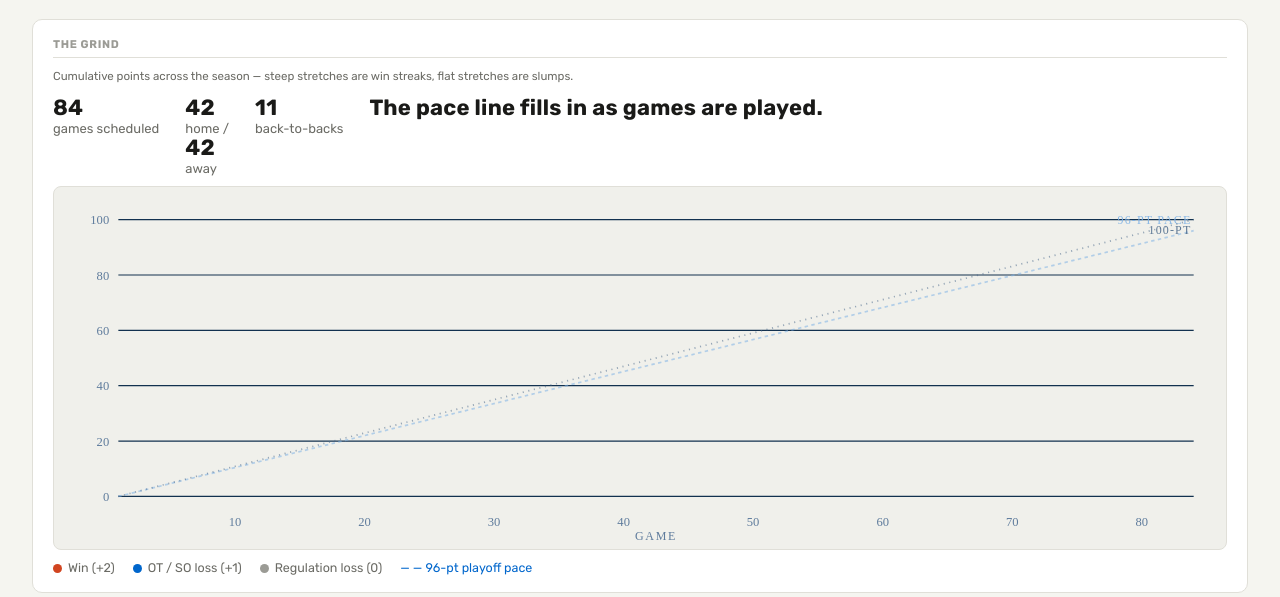
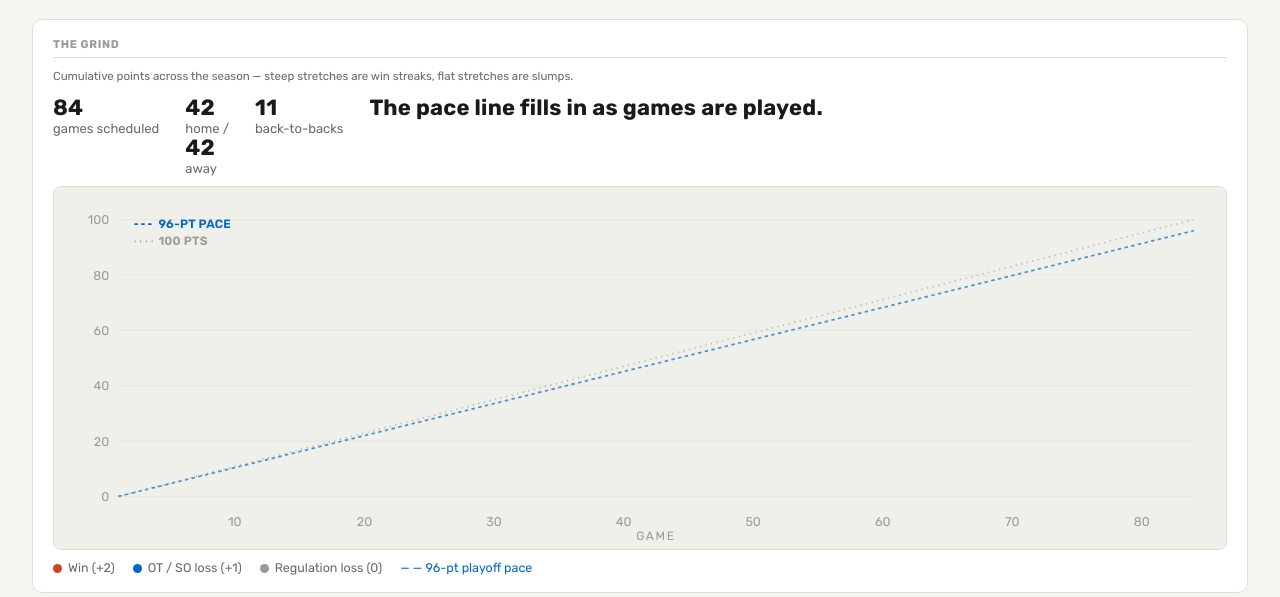
Before and after one commit to LenZ-LB/Schedule-Lab, a plain HTML site: page docs/index.html in a window 1280 px wide. Shown: the part 203-800 px from the top of the page. Drawn offline with Linux system fonts and the light colour scheme.

Commit message:
Layout Update

```diff
--- a/docs/app.js
+++ b/docs/app.js
@@ -175,24 +175,29 @@ function renderGrind() {
 
   // y gridlines every 20 pts
   for (let p = 0; p <= yMaxPts; p += 20) {
-    svg += `<line x1="${padL}" y1="${y(p).toFixed(1)}" x2="${W - padR}" y2="${y(p).toFixed(1)}" stroke="#12314F" stroke-width="1"/>`;
-    svg += `<text x="${padL - 8}" y="${(y(p) + 4).toFixed(1)}" text-anchor="end" fill="#5E7B9C" font-size="11" font-family="Barlow Condensed">${p}</text>`;
+    svg += `<line x1="${padL}" y1="${y(p).toFixed(1)}" x2="${W - padR}" y2="${y(p).toFixed(1)}" stroke="var(--grid)" stroke-width="1"/>`;
+    svg += `<text x="${padL - 8}" y="${(y(p) + 4).toFixed(1)}" text-anchor="end" fill="var(--text3)" font-size="11" font-family="Rubik">${p}</text>`;
   }
   // x ticks every ~10 games
   for (let i = 9; i < N; i += 10) {
-    svg += `<text x="${x(i).toFixed(1)}" y="${H - 14}" text-anchor="middle" fill="#5E7B9C" font-size="11" font-family="Barlow Condensed">${i + 1}</text>`;
+    svg += `<text x="${x(i).toFixed(1)}" y="${H - 14}" text-anchor="middle" fill="var(--text3)" font-size="11" font-family="Rubik">${i + 1}</text>`;
   }
-  svg += `<text x="${(padL + plotW / 2).toFixed(1)}" y="${H - 2}" text-anchor="middle" fill="#5E7B9C" font-size="10.5" font-family="Barlow Condensed" letter-spacing="1.5">GAME</text>`;
+  svg += `<text x="${(padL + plotW / 2).toFixed(1)}" y="${H - 2}" text-anchor="middle" fill="var(--text3)" font-size="10.5" font-family="Rubik" letter-spacing="1.5">GAME</text>`;
 
-  // reference pace lines: 96 pts (typical playoff cut) and 100 pts
-  const pace = (target, color, dash, label, labelDy) => {
-    const x2 = x(N - 1), y2 = y(target);
-    let s = `<line x1="${x(0)}" y1="${y(0).toFixed(1)}" x2="${x2.toFixed(1)}" y2="${y2.toFixed(1)}" stroke="${color}" stroke-width="1.5" stroke-dasharray="${dash}" opacity="0.55"/>`;
-    s += `<text x="${(x2 - 2).toFixed(1)}" y="${(y2 + labelDy).toFixed(1)}" text-anchor="end" fill="${color}" font-size="10.5" font-family="Barlow Condensed" letter-spacing="1" opacity="0.9">${label}</text>`;
-    return s;
-  };
-  svg += pace(96, "#7FB2E5", "3 3", "96-PT PACE", -6);
-  svg += pace(100, "#4D6B8C", "1 4", "100-PT", 13);
+  // reference pace lines: 96 pts (typical playoff cut) and 100 pts.
+  // Labels live in a small fixed legend in the top-left corner instead of
+  // at the line's endpoint -- anchoring text to the endpoint means it
+  // collides with real result dots by season's end, since a competitive
+  // team's actual point total ends up right around 96-100 anyway.
+  const paceLine = (target, color, dash) =>
+    `<line x1="${x(0)}" y1="${y(0).toFixed(1)}" x2="${x(N - 1).toFixed(1)}" y2="${y(target).toFixed(1)}" stroke="${color}" stroke-width="1.5" stroke-dasharray="${dash}" opacity="0.7"/>`;
+  svg += paceLine(96, "var(--accent)", "3 3");
+  svg += paceLine(100, "var(--text3)", "1 4");
+  const legendX = padL + 14, legendY = padT + 4;
+  svg += `<line x1="${legendX}" y1="${legendY}" x2="${legendX + 16}" y2="${legendY}" stroke="var(--accent)" stroke-width="1.5" stroke-dasharray="3 3"/>`;
+  svg += `<text x="${legendX + 21}" y="${legendY + 3.5}" fill="var(--accent)" font-size="10.5" font-family="Rubik" font-weight="600" letter-spacing=".02em">96-PT PACE</text>`;
+  svg += `<line x1="${legendX}" y1="${legendY + 15}" x2="${legendX + 16}" y2="${legendY + 15}" stroke="var(--text3)" stroke-width="1.5" stroke-dasharray="1 4"/>`;
+  svg += `<text x="${legendX + 21}" y="${legendY + 18.5}" fill="var(--text3)" font-size="10.5" font-family="Rubik" font-weight="600" letter-spacing=".02em">100 PTS</text>`;
 
   // the cumulative points line (played games only)
   if (played.length) {
@@ -202,17 +207,17 @@ function renderGrind() {
     const areaD = d + ` L ${x(lastPlayedIdx).toFixed(1)} ${y(0).toFixed(1)} L ${x(0).toFixed(1)} ${y(0).toFixed(1)} Z`;
     svg += `<path d="${areaD}" fill="url(#paceFill)" opacity="0.5"/>`;
     svg += `<defs><linearGradient id="paceFill" x1="0" y1="0" x2="0" y2="1">
-      <stop offset="0" stop-color="#FF4C00" stop-opacity="0.35"/>
-      <stop offset="1" stop-color="#FF4C00" stop-opacity="0"/></linearGradient></defs>`;
-    svg += `<path d="${d}" fill="none" stroke="var(--orange)" stroke-width="2.5" stroke-linejoin="round"/>`;
+      <stop offset="0" stop-color="#D14520" stop-opacity="0.30"/>
+      <stop offset="1" stop-color="#D14520" stop-opacity="0"/></linearGradient></defs>`;
+    svg += `<path d="${d}" fill="none" stroke="var(--brand-orange)" stroke-width="2.5" stroke-linejoin="round"/>`;
 
     // result dots — color shows how each point was earned; streaks read as slope
     games.forEach((g, i) => {
       if (!g.result) return;
       const dim = active && !active.test(g) ? 0.16 : 1;
-      const col = isWin(g) ? "var(--orange)" : (g.result === "OTL" || g.result === "SOL") ? "var(--otl)" : "var(--loss)";
+      const col = isWin(g) ? "var(--brand-orange)" : (g.result === "OTL" || g.result === "SOL") ? "var(--accent)" : "var(--text3)";
       const r = isWin(g) ? 3.6 : 3;
-      svg += `<circle class="pt" data-game="${g.game}" cx="${x(i).toFixed(1)}" cy="${y(pts[i]).toFixed(1)}" r="${r}" fill="${col}" opacity="${dim}" stroke="#061729" stroke-width="1"/>`;
+      svg += `<circle class="pt" data-game="${g.game}" cx="${x(i).toFixed(1)}" cy="${y(pts[i]).toFixed(1)}" r="${r}" fill="${col}" opacity="${dim}" stroke="var(--surface)" stroke-width="1"/>`;
     });
   }
   svg += "</svg>";
--- a/docs/style.css
+++ b/docs/style.css
@@ -7,7 +7,7 @@ html,body{margin:0;padding:0}
 h1,h2,h3{margin:0}
 .num,td.num,.record-line,#schedTable td{font-variant-numeric:tabular-nums}
 
-.wrap{max-width:1400px}
+.wrap{max-width:1400px;margin:0 auto}
 
 /* header extras beyond tokens.css */
 .header-right{display:flex;align-items:center;gap:10px;margin-left:auto}
```
